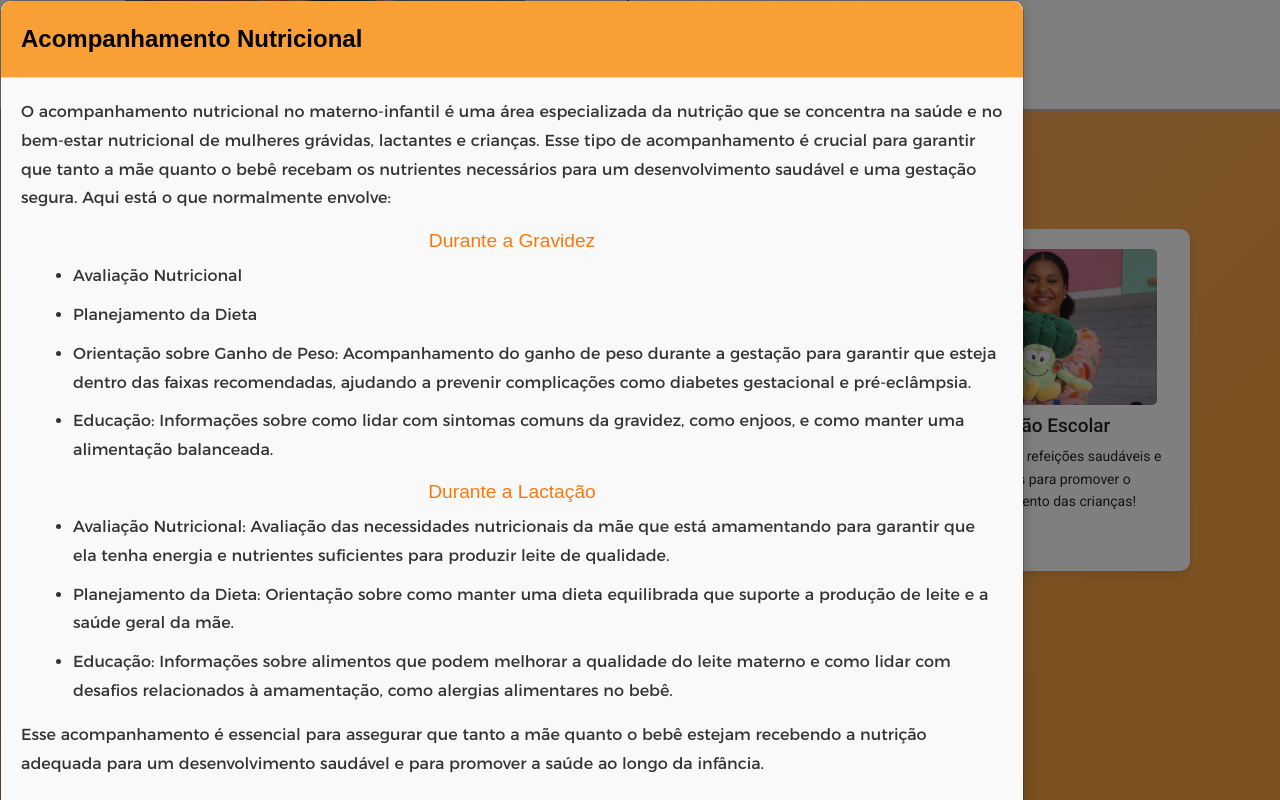
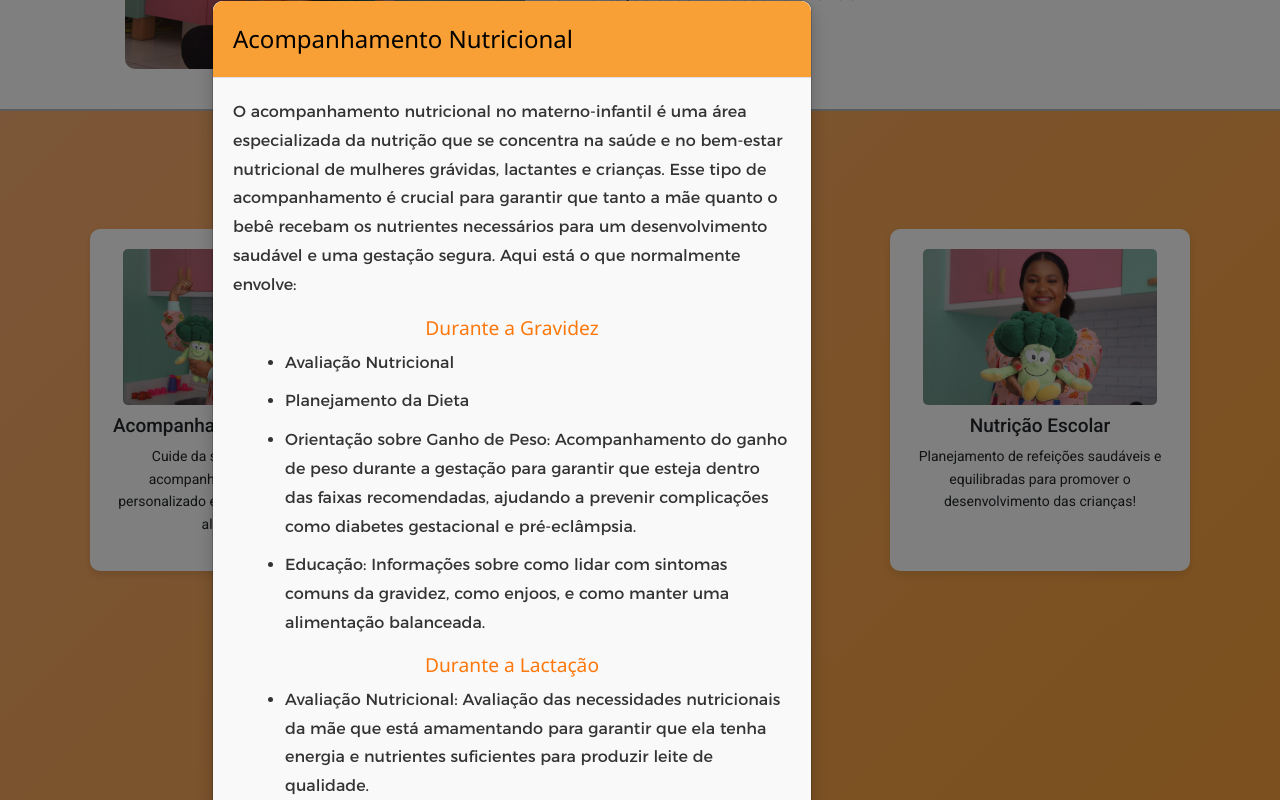
Before and after one commit to KauhanHernandes/nutrievellyntest, a plain HTML site: page index.html in a window 1280 px wide. Both pictures are taken after a click on the element 240 px from the left and 841 px from the top of the page. Shown: the part 441-1241 px from the top of the page. Drawn offline with nearby package versions, Linux system fonts and the light colour scheme.

Commit message:
modal atualizado

```diff
--- a/css/main.css
+++ b/css/main.css
@@ -148,6 +148,7 @@ header {
         max-width: 400px;
     }
 }
+
 /* Seção Serviços */
 #services {
     padding: 40px;
@@ -276,6 +277,9 @@ footer {
     border-radius: 10px;
     box-shadow: 0 5px 15px rgba(0, 0, 0, 0.2);
     font-family: 'Noto', sans-serif;
+    transition: transform 0.3s ease, opacity 0.3s ease;
+    max-width: 600px;
+    width: 100%;
 }
 
 .modal-header {
@@ -291,7 +295,6 @@ footer {
     font-size: 1.5rem;
     font-weight: bold;
     margin: 0;
-    font-family: 'Nato', sans-serif;
 }
 
 .modal-body {
@@ -310,7 +313,6 @@ footer {
     margin-top: 15px;
     margin-bottom: 10px;
     text-align: center;
-    font-family: 'Nato', sans-serif;
 }
 
 .modal-body p {
@@ -386,6 +388,21 @@ footer {
     min-height: calc(100vh - 1rem);
 }
 
+/* Animação de abertura e fechamento */
+.modal.fade .modal-dialog {
+    transition: transform 0.3s ease, opacity 0.3s ease;
+}
+
+.modal.fade.show .modal-dialog {
+    transform: translate(0, 0);
+    opacity: 1;
+}
+
+.modal.fade:not(.show) .modal-dialog {
+    transform: translate(0, -30px);
+    opacity: 0;
+}
+
 @media (max-width: 767.98px) {
     .modal-dialog {
         margin: 0;
```
